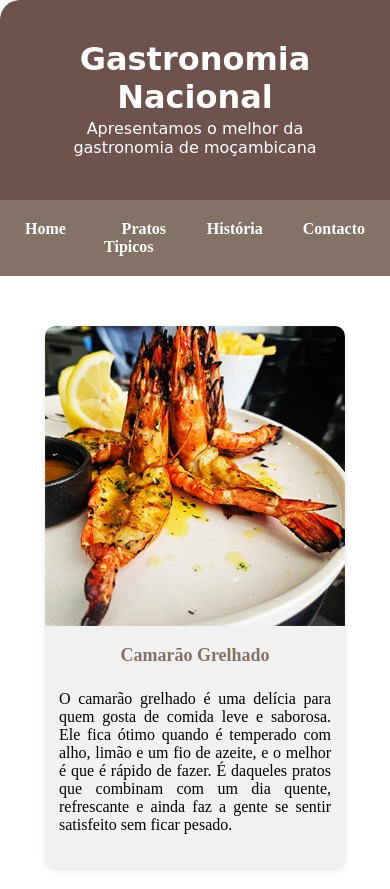
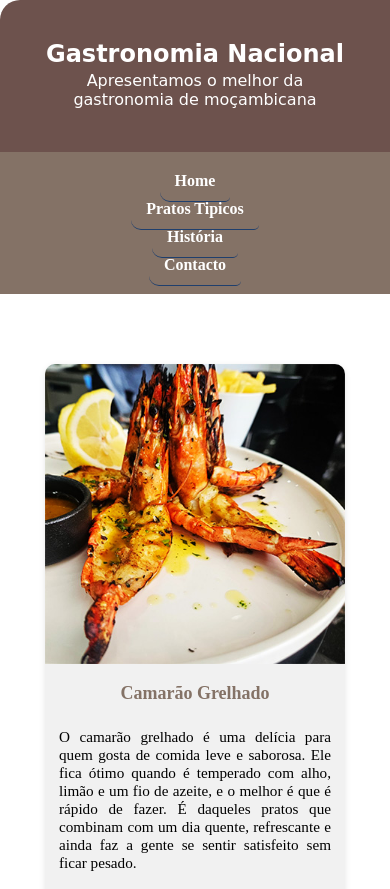
Before and after one commit to Ezequiel0708/trabalhoweb7, a plain HTML site: page index.html in a window 390 px wide. Shown: the top 889 px of the page. Drawn offline with Linux system fonts and the light colour scheme.

Commit message:
melhorei o site

```diff
--- a/style.css
+++ b/style.css
@@ -322,3 +322,53 @@ p {
     flex-direction: column;
   }
 }
+
+
+@media (max-width: 900px) {
+
+  .cards {
+    grid-template-columns: repeat(2, 1fr);
+  }
+
+  .texto-card {
+    grid-template-columns: 1fr;
+  }
+
+  .footer-content {
+    grid-template-columns: 1fr;
+    text-align: center;
+  }
+}
+
+/* =========================
+   RESPONSIVO – TELEMÓVEL
+========================= */
+@media (max-width: 600px) {
+
+  header h1 {
+    font-size: 1.5rem;
+  }
+
+  nav ul {
+    flex-direction: column;
+  }
+
+  nav ul li a {
+    text-align: center;
+    border-bottom: 1px solid #1f3f6d;
+  }
+
+  .cards {
+    grid-template-columns: 1fr;
+    padding: 20px;
+  }
+
+  .texto-card {
+    padding: 20px;
+  }
+
+  .card p,
+  .texto-abaixo p {
+    font-size: 0.95rem;
+  }
+}
```
Also changed, not shown: index.html (+2 -3 lines).
